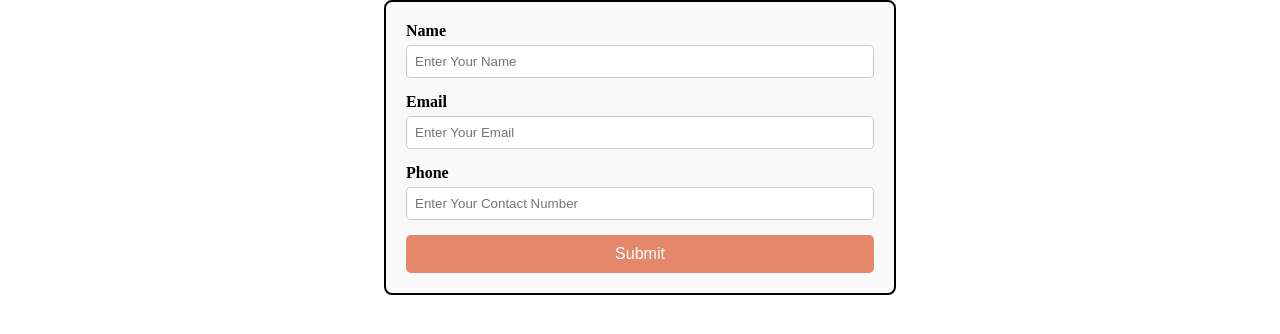
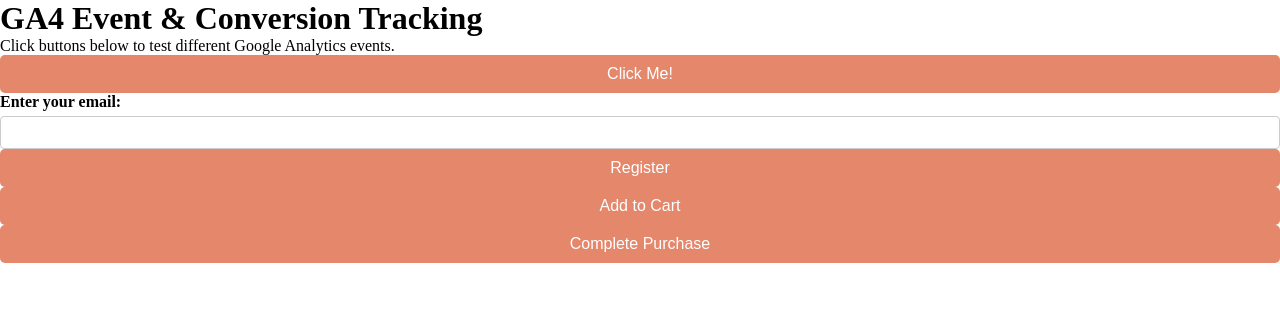
Before and after one commit to divyansh0810/Registration_form, a plain HTML site: page index.html in a window 1280 px wide. Drawn offline with Linux system fonts and the light colour scheme.

Commit message:
Update index.html

```diff
--- a/index.html
+++ b/index.html
@@ -66,32 +66,77 @@
 </head>
 
 <body>
-    <div class="container">
-        <form action="#">
-            <div class="form-group">
-                <label for="name">Name</label>
-                <input type="text" id="name" name="name" placeholder="Enter Your Name" required>
-            </div>
-            <div class="form-group">
-                <label for="email">Email</label>
-                <input type="email" id="email" name="email" placeholder="Enter Your Email" required>
-            </div>
-            <div class="form-group">
-                <label for="phone">Phone</label>
-                <input type="tel" id="phone" name="phone" placeholder="Enter Your Contact Number" required>
-            </div>
-            <button id ="register-button" type="submit">Submit</button>
-            <script>
-document.getElementById("register-button").addEventListener("click", function() {
-    gtag("event", "register_click", {
-        event_category: "engagement",
-        event_label: "Register Button",
-    });
-    alert("Event Registered");
-});
-</script>
-        </form>
-    </div>
+<h1>GA4 Event & Conversion Tracking</h1>
+    <p>Click buttons below to test different Google Analytics events.</p>
+
+    <!-- Button Click Event -->
+    <button onclick="trackButtonClick()">Click Me!</button>
+
+    <!-- Registration Form -->
+    <form onsubmit="trackFormSubmission(event)">
+        <label for="email">Enter your email:</label>
+        <input type="email" id="email" name="email" required>
+        <button type="submit">Register</button>
+    </form>
+
+    <!-- Add to Cart -->
+    <button onclick="trackAddToCart()">Add to Cart</button>
+
+    <!-- Purchase Event -->
+    <button onclick="trackPurchase()">Complete Purchase</button>
+
+    <script>
+        // Track Button Click
+        function trackButtonClick() {
+            gtag('event', 'button_click', {
+                'event_category': 'User Interaction',
+                'event_label': 'Test Button',
+                'value': 1
+            });
+            alert('Button Click Event Sent!');
+        }
+
+        // Track Form Submission (Registration)
+        function trackFormSubmission(event) {
+            event.preventDefault(); // Prevent actual form submission
+
+            let email = document.getElementById('email').value;
+
+            gtag('event', 'registration', {
+                'event_category': 'User Signup',
+                'event_label': 'Form Submission',
+                'value': 1,
+                'email': email
+            });
+
+            alert('Registration Event Sent!');
+        }
+
+        // Track Add to Cart
+        function trackAddToCart() {
+            gtag('event', 'add_to_cart', {
+                'event_category': 'Ecommerce',
+                'event_label': 'Add Product',
+                'value': 1,
+                'currency': 'USD',
+                'items': [{ id: 'P123', name: 'Sample Product', price: 50 }]
+            });
+            alert('Add to Cart Event Sent!');
+        }
+
+        // Track Purchase (Conversion Event)
+        function trackPurchase() {
+            gtag('event', 'purchase', {
+                'event_category': 'Ecommerce',
+                'event_label': 'Order Completed',
+                'value': 100,
+                'currency': 'USD',
+                'transaction_id': 'T12345',
+                'items': [{ id: 'P123', name: 'Sample Product', price: 50 }]
+            });
+            alert('Purchase Event (Conversion) Sent!');
+        }
+    </script>
+
 </body>
-
 </html>
```
